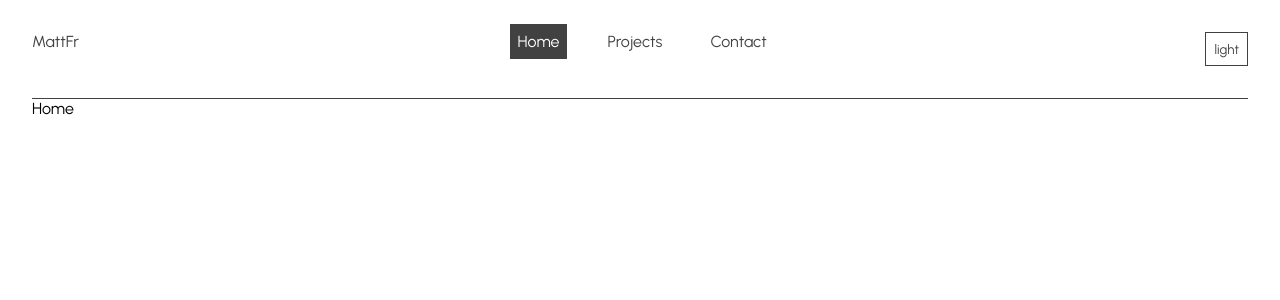
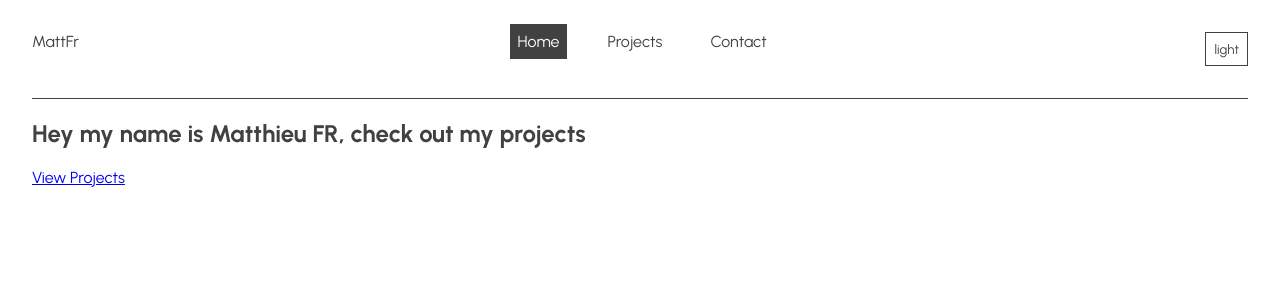
Before and after one commit to Matt-Fr/portfolio, a React (Create React App) app: page / in a window 1280 px wide. Shown: the top 300 px of the page. Built offline with nearby package versions, Linux system fonts and the light colour scheme.

Commit message:
add a btn

```diff
--- a/src/index.scss
+++ b/src/index.scss
@@ -5,6 +5,7 @@ body {
   -webkit-font-smoothing: antialiased;
   -moz-osx-font-smoothing: grayscale;
   background-color: var(--clr-bcg);
+  color: var(--clr-font);
 }
 
 .light-theme {
@@ -25,6 +26,7 @@ body {
   border: 1px var(--clr-font) solid;
   padding: 0.5rem;
   color: var(--clr-font);
+  cursor: pointer;
 }
 
 .mainHeader {
--- a/src/pages/Home.js
+++ b/src/pages/Home.js
@@ -1,7 +1,13 @@
 import React from "react";
+import { Link } from "react-router-dom";
 
 const Home = () => {
-  return <div>Home</div>;
+  return (
+    <section>
+      <h1>Hey my name is Matthieu FR, check out my projects</h1>
+      <Link to="/projects">View Projects</Link>
+    </section>
+  );
 };
 
 export default Home;
```
